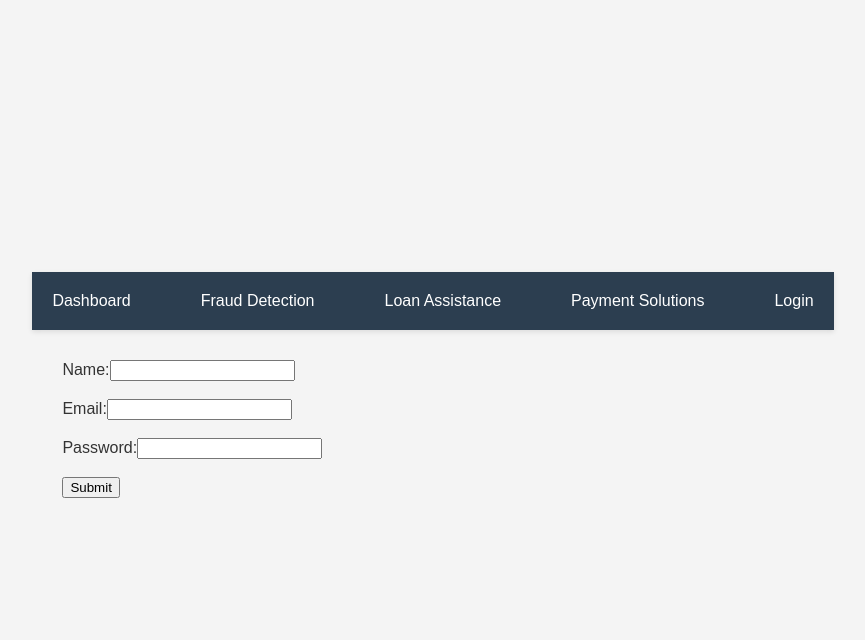
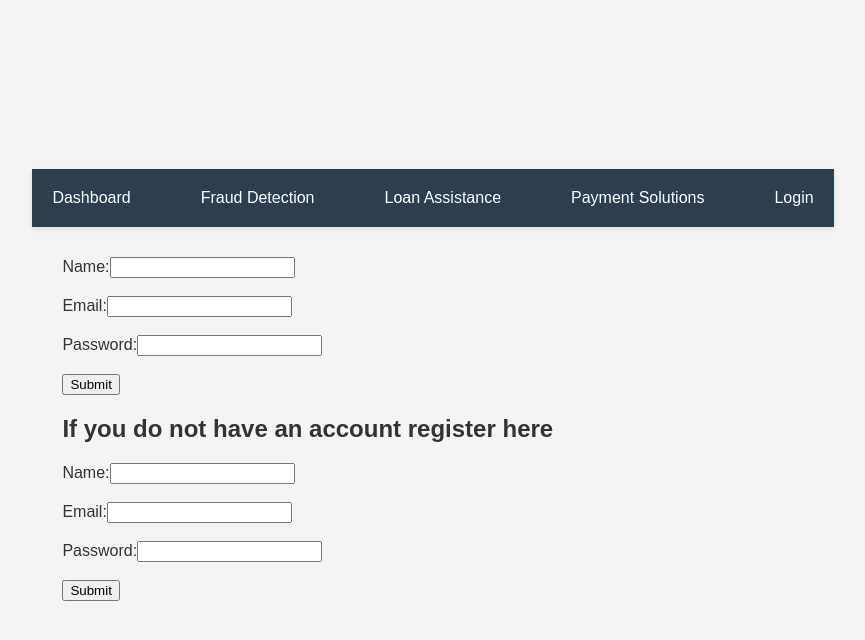
Before and after one commit to pranavn21/ascend-dev, a React (Create React App) app: page / in a window 1280 px wide. Both pictures are taken after a click on the item "Login". Shown: the top 640 px of the page, without its empty margins (207-1072 px from the left). Built offline with nearby package versions, Linux system fonts and the light colour scheme.

Commit message:
register

```diff
--- a/src/components/Login/Login.js
+++ b/src/components/Login/Login.js
@@ -1,5 +1,5 @@
 import React, { useState } from "react";
-
+import './Login.css';
 const Login = () => {
   const [email, setEmail] = useState("");
   const [password, setPassword] = useState("");
@@ -12,8 +12,26 @@ const Login = () => {
 
   return (
     <div>
-      <form action="/submit" method="POST">
+      <form action="/submit" method="POST" name="loginForm">
         <label htmlFor="name">Name:</label>
+        <input type="text" id="name" name="name" required />
+        <br /><br />
+
+        <label htmlFor="email">Email:</label>
+        <input type="email" id="email" name="email" required />
+        <br /><br />
+
+        <label htmlFor="password">Password:</label>
+        <input type="password" id="password" name="password" required />
+        <br /><br />
+
+        <button type="submit">Submit</button>
+      </form>
+      <h2>
+        If you do not have an account register here
+      </h2>
+      <form>
+      <label htmlFor="name">Name:</label>
         <input type="text" id="name" name="name" required />
         <br /><br />
 
```
